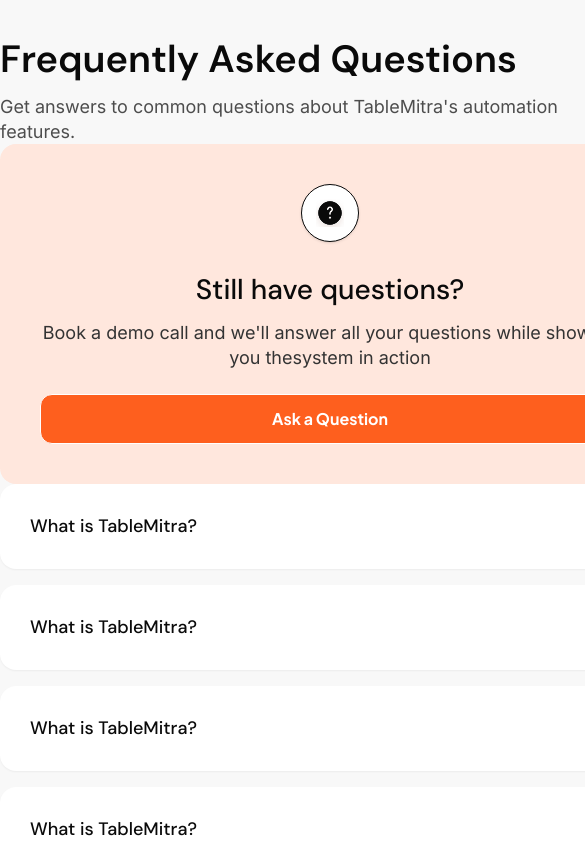
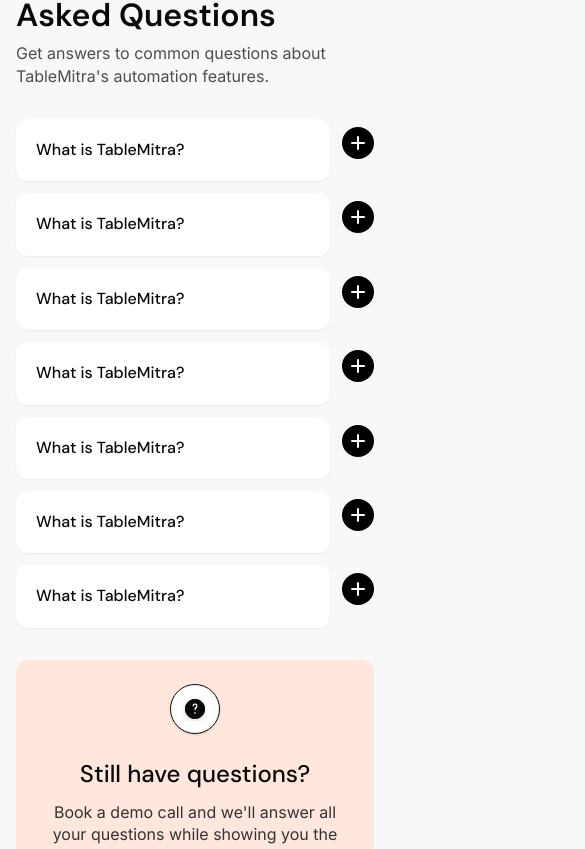
Before and after one commit to DevelopWithAyush/tableMitra_landingPage, a Next.js app: page / in a window 390 px wide. Shown: the part 5675-6524 px from the top of the page, 585 px wide, since content can reach past the window. Built offline with nearby package versions, Linux system fonts and the light colour scheme.

Commit message:
fixing things

```diff
--- a/src/components/LandingPage/FAQ.jsx
+++ b/src/components/LandingPage/FAQ.jsx
@@ -11,27 +11,28 @@
     }
 
     return (
-        <section className='container mx-auto max-w-[88rem] grid grid-cols-12  gap-x-[60px] mt-[150px] '>
-            <div className='col-span-12 md:col-span-4 flex flex-col items-start justify-between '>
-                <div className='flex flex-col items-start justify-start gap-y-3 '>
-
-                    <h1 className='text-[38px] font-dmSans font-semibold leading-[45px] text-balance text-[#0A0A0A]'>Frequently Asked Questions</h1>
-                    <p className='text-[18px] font-inter text-[#4D4D4D] leading-[25px]  max-w-[582px]'>
+        <section className='container mx-auto max-w-[88rem] grid grid-cols-12 gap-x-0 lg:gap-x-[60px] gap-y-8 lg:gap-y-0 mt-[70px] sm:mt-[100px] lg:mt-[150px] px-4 sm:px-6 lg:px-8'>
+            <div className='col-span-12 lg:col-span-4 flex flex-col items-start justify-between gap-y-8'>
+                <div className='flex flex-col items-start justify-start gap-y-2 sm:gap-y-3'>
+                    <h1 className='text-[32px] sm:text-[36px] lg:text-[38px] font-dmSans font-semibold leading-[1.2] text-balance text-[#0A0A0A]'>
+                        Frequently Asked Questions
+                    </h1>
+                    <p className='text-[16px] sm:text-[18px] font-inter text-[#4D4D4D] leading-[1.4] max-w-full lg:max-w-[582px]'>
                         Get answers to common questions about TableMitra's automation features.
                     </p>
                 </div>
-                <div className='flex flex-col items-center  justify-start gap-y-[30px] p-10 bg-[#FFE7DD] rounded-[16px] '>
-                    <div className='flex flex-col items-center justify-center p-[14px] rounded-full border border-solid border-[#0A0A0A] bg-white shadow-sm'>
-                        <svg xmlns="http://www.w3.org/2000/svg" width="28" height="28" viewBox="0 0 28 28" fill="none">
-                            <g clip-path="url(#clip0_0_1286)">
+                <div className='hidden lg:flex flex-col items-center justify-start gap-y-[24px] sm:gap-y-[30px] p-6 sm:p-8 lg:p-10 bg-[#FFE7DD] rounded-[12px] sm:rounded-[16px] w-full'>
+                    <div className='flex flex-col items-center justify-center p-[12px] sm:p-[14px] rounded-full border border-solid border-[#0A0A0A] bg-white shadow-sm'>
+                        <svg xmlns="http://www.w3.org/2000/svg" width="28" height="28" viewBox="0 0 28 28" fill="none" className='w-6 h-6 sm:w-7 sm:h-7'>
+                            <g clipPath="url(#clip0_0_1286)">
                                 <g filter="url(#filter0_d_0_1286)">
-                                    <path fill-rule="evenodd" clip-rule="evenodd" d="M25.6667 14.0002C25.6667 20.4435 20.4433 25.6668 14 25.6668C7.55669 25.6668 2.33334 20.4435 2.33334 14.0002C2.33334 7.55684 7.55669 2.3335 14 2.3335C20.4433 2.3335 25.6667 7.55684 25.6667 14.0002ZM14 9.04183C13.2751 9.04183 12.6875 9.62946 12.6875 10.3543C12.6875 10.8376 12.2958 11.2293 11.8125 11.2293C11.3293 11.2293 10.9375 10.8376 10.9375 10.3543C10.9375 8.66296 12.3086 7.29183 14 7.29183C15.6914 7.29183 17.0625 8.66296 17.0625 10.3543C17.0625 11.1836 16.7317 11.9375 16.1968 12.4881C16.0892 12.5989 15.9865 12.7015 15.8885 12.7994C15.6367 13.051 15.4161 13.2714 15.2226 13.5201C14.967 13.8484 14.875 14.0897 14.875 14.2918V15.1668C14.875 15.6501 14.4833 16.0418 14 16.0418C13.5168 16.0418 13.125 15.6501 13.125 15.1668V14.2918C13.125 13.5274 13.4809 12.9087 13.8415 12.4452C14.1084 12.1023 14.4439 11.7676 14.7161 11.4959C14.7982 11.4139 14.8746 11.3377 14.9416 11.2687C15.172 11.0315 15.3125 10.7102 15.3125 10.3543C15.3125 9.62946 14.7249 9.04183 14 9.04183ZM14 19.8335C14.6443 19.8335 15.1667 19.3112 15.1667 18.6668C15.1667 18.0225 14.6443 17.5002 14 17.5002C13.3557 17.5002 12.8333 18.0225 12.8333 18.6668C12.8333 19.3112 13.3557 19.8335 14 19.8335Z" fill="#0A0A0A" />
+                                    <path fillRule="evenodd" clipRule="evenodd" d="M25.6667 14.0002C25.6667 20.4435 20.4433 25.6668 14 25.6668C7.55669 25.6668 2.33334 20.4435 2.33334 14.0002C2.33334 7.55684 7.55669 2.3335 14 2.3335C20.4433 2.3335 25.6667 7.55684 25.6667 14.0002ZM14 9.04183C13.2751 9.04183 12.6875 9.62946 12.6875 10.3543C12.6875 10.8376 12.2958 11.2293 11.8125 11.2293C11.3293 11.2293 10.9375 10.8376 10.9375 10.3543C10.9375 8.66296 12.3086 7.29183 14 7.29183C15.6914 7.29183 17.0625 8.66296 17.0625 10.3543C17.0625 11.1836 16.7317 11.9375 16.1968 12.4881C16.0892 12.5989 15.9865 12.7015 15.8885 12.7994C15.6367 13.051 15.4161 13.2714 15.2226 13.5201C14.967 13.8484 14.875 14.0897 14.875 14.2918V15.1668C14.875 15.6501 14.4833 16.0418 14 16.0418C13.5168 16.0418 13.125 15.6501 13.125 15.1668V14.2918C13.125 13.5274 13.4809 12.9087 13.8415 12.4452C14.1084 12.1023 14.4439 11.7676 14.7161 11.4959C14.7982 11.4139 14.8746 11.3377 14.9416 11.2687C15.172 11.0315 15.3125 10.7102 15.3125 10.3543C15.3125 9.62946 14.7249 9.04183 14 9.04183ZM14 19.8335C14.6443 19.8335 15.1667 19.3112 15.1667 18.6668C15.1667 18.0225 14.6443 17.5002 14 17.5002C13.3557 17.5002 12.8333 18.0225 12.8333 18.6668C12.8333 19.3112 13.3557 19.8335 14 19.8335Z" fill="#0A0A0A" />
                                     <path d="M14.0003 2.8335C20.1674 2.83367 25.1664 7.83342 25.1664 14.0005C25.1662 20.1674 20.1673 25.1663 14.0003 25.1665C7.83326 25.1665 2.83352 20.1675 2.83334 14.0005C2.83334 7.83331 7.83315 2.8335 14.0003 2.8335ZM14.0003 17.0005C13.08 17.0005 12.3335 17.7462 12.3333 18.6665C12.3333 19.587 13.0799 20.3335 14.0003 20.3335C14.9207 20.3333 15.6664 19.5869 15.6664 18.6665C15.6662 17.7463 14.9206 17.0007 14.0003 17.0005ZM14.0003 6.7915C12.0329 6.7915 10.438 8.38664 10.4378 10.354C10.4378 11.1134 11.0534 11.729 11.8128 11.729C12.5721 11.7288 13.1878 11.1133 13.1878 10.354C13.188 9.90542 13.5517 9.5415 14.0003 9.5415C14.4488 9.54168 14.8127 9.90553 14.8128 10.354C14.8128 10.5747 14.7266 10.7729 14.5833 10.9204C14.5196 10.9861 14.4455 11.0594 14.3626 11.1421C14.0945 11.4097 13.736 11.7664 13.4466 12.1382C13.0561 12.64 12.6254 13.3666 12.6253 14.2915V15.1665C12.6253 15.9259 13.2409 16.5415 14.0003 16.5415C14.7596 16.5413 15.3753 15.9258 15.3753 15.1665V14.2915C15.3754 14.2493 15.393 14.1161 15.6175 13.8276C15.7886 13.6079 15.9855 13.4087 16.2415 13.1528C16.3392 13.0553 16.4445 12.9502 16.555 12.8364C17.1769 12.1963 17.5628 11.3187 17.5628 10.354C17.5627 8.38675 15.9676 6.79168 14.0003 6.7915Z" stroke="#0A0A0A" />
                                 </g>
                             </g>
                             <defs>
-                                <filter id="filter0_d_0_1286" x="-4.66666" y="-1.6665" width="37.3333" height="37.3335" filterUnits="userSpaceOnUse" color-interpolation-filters="sRGB">
-                                    <feFlood flood-opacity="0" result="BackgroundImageFix" />
+                                <filter id="filter0_d_0_1286" x="-4.66666" y="-1.6665" width="37.3333" height="37.3335" filterUnits="userSpaceOnUse" colorInterpolationFilters="sRGB">
+                                    <feFlood floodOpacity="0" result="BackgroundImageFix" />
                                     <feColorMatrix in="SourceAlpha" type="matrix" values="0 0 0 0 0 0 0 0 0 0 0 0 0 0 0 0 0 0 127 0" result="hardAlpha" />
                                     <feOffset dy="3" />
                                     <feGaussianBlur stdDeviation="3.5" />
@@ -47,23 +48,21 @@
                         </svg>
                     </div>
                     <div className='flex flex-col items-center justify-start'>
-                        <h3 className='text-[28px] font-dmSans font-medium leading-[36px] text-[#0A0A0A]'>
+                        <h3 className='text-[24px] sm:text-[26px] lg:text-[28px] font-dmSans font-medium leading-[1.3] text-[#0A0A0A] text-center'>
                             Still have questions?
                         </h3>
-                        <p className='text-[18px] font-inter text-[#333] leading-[25px]  mt-[12px] text-center '>
-                            Book a demo call and we'll answer all your questions while showing you thesystem in action
+                        <p className='text-[16px] sm:text-[18px] font-inter text-[#333] leading-[1.4] mt-3 sm:mt-[12px] text-center'>
+                            Book a demo call and we'll answer all your questions while showing you the system in action
                         </p>
-                        <button className=' w-full font-plusjakartaSans font-bold text-[16px] border border-solid px-4 py-3 rounded-xl bg-[#FE5F1E] text-[#fff] mt-6 '>
+                        <button className='w-full font-plusjakartaSans font-bold text-[14px] sm:text-[16px] border border-solid px-4 py-3 rounded-xl bg-[#FE5F1E] text-[#fff] mt-5 sm:mt-6 hover:bg-[#E54E0E] transition-colors'>
                             <Link href={"/contact"}>
                                 Ask a Question
                             </Link>
                         </button>
                     </div>
-
                 </div>
-
             </div>
-            <div className='col-span-12 md:col-span-8 w-full flex flex-col items-start justify-start gap-y-4'>
+            <div className='col-span-12 lg:col-span-8 w-full flex flex-col items-start justify-start gap-y-3 sm:gap-y-4'>
                 <FAQCard index={0} isOpen={openIndex === 0} toggleFAQ={toggleFAQ} title="What is TableMitra?" description="TableMitra is a platform that helps you automate your restaurant operations." />
                 <FAQCard index={1} isOpen={openIndex === 1} toggleFAQ={toggleFAQ} title="What is TableMitra?" description="TableMitra is a platform that helps you automate your restaurant operations." />
                 <FAQCard index={2} isOpen={openIndex === 2} toggleFAQ={toggleFAQ} title="What is TableMitra?" description="TableMitra is a platform that helps you automate your restaurant operations." />
@@ -71,7 +70,47 @@
                 <FAQCard index={4} isOpen={openIndex === 4} toggleFAQ={toggleFAQ} title="What is TableMitra?" description="TableMitra is a platform that helps you automate your restaurant operations." />
                 <FAQCard index={5} isOpen={openIndex === 5} toggleFAQ={toggleFAQ} title="What is TableMitra?" description="TableMitra is a platform that helps you automate your restaurant operations." />
                 <FAQCard index={6} isOpen={openIndex === 6} toggleFAQ={toggleFAQ} title="What is TableMitra?" description="TableMitra is a platform that helps you automate your restaurant operations." />
+            </div>
 
+            <div className='col-span-12 lg:hidden flex flex-col items-center justify-start gap-y-[24px] sm:gap-y-[30px] p-6 sm:p-8 bg-[#FFE7DD] rounded-[12px] sm:rounded-[16px] w-full'>
+                <div className='flex flex-col items-center justify-center p-[12px] sm:p-[14px] rounded-full border border-solid border-[#0A0A0A] bg-white shadow-sm'>
+                    <svg xmlns="http://www.w3.org/2000/svg" width="28" height="28" viewBox="0 0 28 28" fill="none" className='w-6 h-6 sm:w-7 sm:h-7'>
+                        <g clipPath="url(#clip0_0_1286_mobile)">
+                            <g filter="url(#filter0_d_0_1286_mobile)">
+                                <path fillRule="evenodd" clipRule="evenodd" d="M25.6667 14.0002C25.6667 20.4435 20.4433 25.6668 14 25.6668C7.55669 25.6668 2.33334 20.4435 2.33334 14.0002C2.33334 7.55684 7.55669 2.3335 14 2.3335C20.4433 2.3335 25.6667 7.55684 25.6667 14.0002ZM14 9.04183C13.2751 9.04183 12.6875 9.62946 12.6875 10.3543C12.6875 10.8376 12.2958 11.2293 11.8125 11.2293C11.3293 11.2293 10.9375 10.8376 10.9375 10.3543C10.9375 8.66296 12.3086 7.29183 14 7.29183C15.6914 7.29183 17.0625 8.66296 17.0625 10.3543C17.0625 11.1836 16.7317 11.9375 16.1968 12.4881C16.0892 12.5989 15.9865 12.7015 15.8885 12.7994C15.6367 13.051 15.4161 13.2714 15.2226 13.5201C14.967 13.8484 14.875 14.0897 14.875 14.2918V15.1668C14.875 15.6501 14.4833 16.0418 14 16.0418C13.5168 16.0418 13.125 15.6501 13.125 15.1668V14.2918C13.125 13.5274 13.4809 12.9087 13.8415 12.4452C14.1084 12.1023 14.4439 11.7676 14.7161 11.4959C14.7982 11.4139 14.8746 11.3377 14.9416 11.2687C15.172 11.0315 15.3125 10.7102 15.3125 10.3543C15.3125 9.62946 14.7249 9.04183 14 9.04183ZM14 19.8335C14.6443 19.8335 15.1667 19.3112 15.1667 18.6668C15.1667 18.0225 14.6443 17.5002 14 17.5002C13.3557 17.5002 12.8333 18.0225 12.8333 18.6668C12.8333 19.3112 13.3557 19.8335 14 19.8335Z" fill="#0A0A0A" />
+                                <path d="M14.0003 2.8335C20.1674 2.83367 25.1664 7.83342 25.1664 14.0005C25.1662 20.1674 20.1673 25.1663 14.0003 25.1665C7.83326 25.1665 2.83352 20.1675 2.83334 14.0005C2.83334 7.83331 7.83315 2.8335 14.0003 2.8335ZM14.0003 17.0005C13.08 17.0005 12.3335 17.7462 12.3333 18.6665C12.3333 19.587 13.0799 20.3335 14.0003 20.3335C14.9207 20.3333 15.6664 19.5869 15.6664 18.6665C15.6662 17.7463 14.9206 17.0007 14.0003 17.0005ZM14.0003 6.7915C12.0329 6.7915 10.438 8.38664 10.4378 10.354C10.4378 11.1134 11.0534 11.729 11.8128 11.729C12.5721 11.7288 13.1878 11.1133 13.1878 10.354C13.188 9.90542 13.5517 9.5415 14.0003 9.5415C14.4488 9.54168 14.8127 9.90553 14.8128 10.354C14.8128 10.5747 14.7266 10.7729 14.5833 10.9204C14.5196 10.9861 14.4455 11.0594 14.3626 11.1421C14.0945 11.4097 13.736 11.7664 13.4466 12.1382C13.0561 12.64 12.6254 13.3666 12.6253 14.2915V15.1665C12.6253 15.9259 13.2409 16.5415 14.0003 16.5415C14.7596 16.5413 15.3753 15.9258 15.3753 15.1665V14.2915C15.3754 14.2493 15.393 14.1161 15.6175 13.8276C15.7886 13.6079 15.9855 13.4087 16.2415 13.1528C16.3392 13.0553 16.4445 12.9502 16.555 12.8364C17.1769 12.1963 17.5628 11.3187 17.5628 10.354C17.5627 8.38675 15.9676 6.79168 14.0003 6.7915Z" stroke="#0A0A0A" />
+                            </g>
+                        </g>
+                        <defs>
+                            <filter id="filter0_d_0_1286_mobile" x="-4.66666" y="-1.6665" width="37.3333" height="37.3335" filterUnits="userSpaceOnUse" colorInterpolationFilters="sRGB">
+                                <feFlood floodOpacity="0" result="BackgroundImageFix" />
+                                <feColorMatrix in="SourceAlpha" type="matrix" values="0 0 0 0 0 0 0 0 0 0 0 0 0 0 0 0 0 0 127 0" result="hardAlpha" />
+                                <feOffset dy="3" />
+                                <feGaussianBlur stdDeviation="3.5" />
+                                <feComposite in2="hardAlpha" operator="out" />
+                                <feColorMatrix type="matrix" values="0 0 0 0 0.4 0 0 0 0 0.1 0 0 0 0 0 0 0 0 0.12 0" />
+                                <feBlend mode="normal" in2="BackgroundImageFix" result="effect1_dropShadow_0_1286_mobile" />
+                                <feBlend mode="normal" in="SourceGraphic" in2="effect1_dropShadow_0_1286_mobile" result="shape" />
+                            </filter>
+                            <clipPath id="clip0_0_1286_mobile">
+                                <rect width="28" height="28" fill="white" />
+                            </clipPath>
+                        </defs>
+                    </svg>
+                </div>
+                <div className='flex flex-col items-center justify-start'>
+                    <h3 className='text-[24px] sm:text-[26px] font-dmSans font-medium leading-[1.3] text-[#0A0A0A] text-center'>
+                        Still have questions?
+                    </h3>
+                    <p className='text-[16px] sm:text-[18px] font-inter text-[#333] leading-[1.4] mt-3 sm:mt-[12px] text-center'>
+                        Book a demo call and we'll answer all your questions while showing you the system in action
+                    </p>
+                    <button className='w-full font-plusjakartaSans font-bold text-[14px] sm:text-[16px] border border-solid px-4 py-3 rounded-xl bg-[#FE5F1E] text-[#fff] mt-5 sm:mt-6 hover:bg-[#E54E0E] transition-colors'>
+                        <Link href={"/contact"}>
+                            Ask a Question
+                        </Link>
+                    </button>
+                </div>
             </div>
 
         </section>
@@ -89,18 +128,20 @@
     return (
         <motion.div
             layout
-            className='flex w-full flex-row items-start justify-between gap-x-4'
+            className='flex w-full flex-row items-start justify-between gap-x-3 sm:gap-x-4'
         >
             <motion.div
                 layout
-                className='p-[30px] w-full flex flex-col items-start justify-start bg-white rounded-[16px] flex-1 overflow-hidden shadow-xs'
+                className='p-5 sm:p-6 lg:p-[30px] w-full flex flex-col items-start justify-start bg-white rounded-[12px] sm:rounded-[16px] flex-1 overflow-hidden shadow-xs'
             >
                 <motion.div
                     layout
                     className='w-full cursor-pointer'
                     onClick={() => toggleFAQ(index)}
                 >
-                    <h3 className='text-[18px]  font-dmSans font-medium leading-[25px] text-[#0A0A0A]'>{title}</h3>
+                    <h3 className='text-[16px] sm:text-[18px] font-dmSans font-medium leading-[1.4] text-[#0A0A0A]'>
+                        {title}
+                    </h3>
                 </motion.div>
 
                 <AnimatePresence initial={false}>
@@ -116,8 +157,10 @@
                             }}
                             className='w-full overflow-hidden'
                         >
-                            <div className='w-full h-[1px] bg-[#FE5F1E] my-5' />
-                            <p className='text-[16px] font-inter text-[#333] leading-[23ÑÑpx]'>{description}</p>
+                            <div className='w-full h-[1px] bg-[#FE5F1E] my-4 sm:my-5' />
+                            <p className='text-[14px] sm:text-[16px] font-inter text-[#333] leading-[1.45]'>
+                                {description}
+                            </p>
                         </motion.div>
                     )}
                 </AnimatePresence>
@@ -129,10 +172,10 @@
                     duration: 0.3,
                     ease: [0.4, 0, 0.2, 1]
                 }}
-                className='p-[10px] my-[10px] cursor-pointer hover:shadow-md bg-black rounded-full flex-shrink-0'
+                className='p-[8px] sm:p-[10px] my-[8px] sm:my-[10px] cursor-pointer hover:shadow-md bg-black rounded-full flex-shrink-0'
                 onClick={() => toggleFAQ(index)}
             >
-                <svg xmlns="http://www.w3.org/2000/svg" width="16" height="16" viewBox="0 0 16 16" fill="none">
+                <svg xmlns="http://www.w3.org/2000/svg" width="16" height="16" viewBox="0 0 16 16" fill="none" className='w-4 h-4'>
                     <path d="M8 2L8 14" stroke="white" strokeWidth="2" strokeLinecap="round" strokeLinejoin="round" />
                     <path d="M2 8L14 8" stroke="white" strokeWidth="2" strokeLinecap="round" strokeLinejoin="round" />
                 </svg>
```
